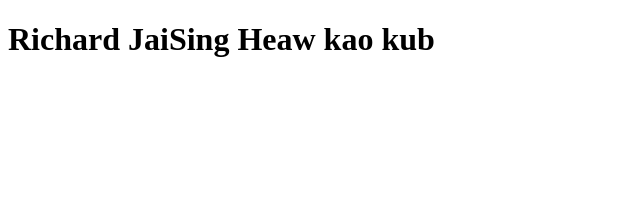
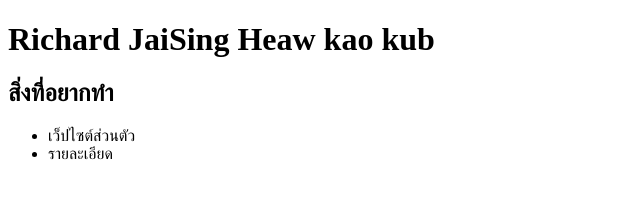
Before and after one commit to RIchardIDE/my-profile, a plain HTML site: page my-profile/index.html in a window 1280 px wide. Shown: the whole page, without its empty margins (0-640 px from the left). Drawn offline with Linux system fonts and the light colour scheme.

Commit message:
Update li list

```diff
--- a/my-profile/index.html
+++ b/my-profile/index.html
@@ -1,5 +1,6 @@
 <!DOCTYPE html>
 <html lang="en">
+
 <head>
     <meta charset="UTF-8">
     <meta name="viewport" content="width=device-width, initial-scale=1.0">
@@ -8,6 +9,14 @@
 </head>
 
 <body>
-    <h1>Richard JaiSing Heaw kao kub</h1>
+    <main class="card">
+        <h1>Richard JaiSing Heaw kao kub</h1>
+        <h2>สิ่งที่อยากทำ</h2>
+        <ul>
+            <li>เว็ปไซต์ส่วนตัว</li>
+            <li>รายละเอียด</li>
+        </ul>
+    </main>
 </body>
+
 </html>
```
